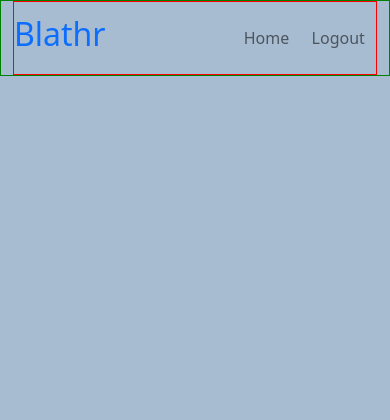
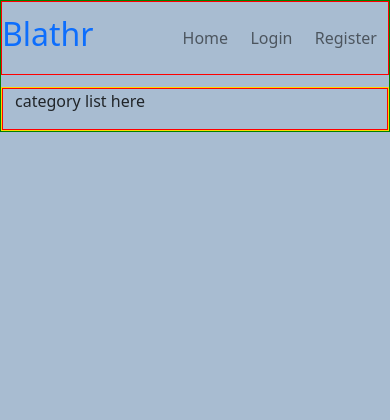
Before and after one commit to Code-Institute-Submissions/SamuelMasters-blathr_DecResub, a Django app: page / in a window 390 px wide. Shown: the top 420 px of the page. Run offline with Django 3.2, Linux system fonts and the light colour scheme; data that the repository does not hold is empty.

Commit message:
Restore working skeletons of div structure for index.html

```diff
--- a/static/css/style.css
+++ b/static/css/style.css
@@ -1,5 +1,7 @@
 body {
     background-color: #A8BCD1;
+    margin: 0;
+    padding: 0;
     border: 1px solid green; /* development only */
 }
 
@@ -33,9 +35,26 @@ footer {
 }
 
 .post-card {
+    margin-bottom: 3%;
     border: 1px solid purple; /* development only */
 }
 
 .post-card-body {
     border: 1px solid cyan; /* development only */
 }
+
+#body-row {
+    margin: 3% 0 0 0;
+    padding: 0;
+    border: 1px solid gold; /* development only */
+}
+
+#category-col {
+    justify-content: left;
+    border: 1px solid red; /* development only */
+}
+
+.container-fluid {
+    padding: 0;
+    justify-content: right;
+}
--- a/templates/base.html
+++ b/templates/base.html
@@ -30,10 +30,10 @@
                 <ul class="navbar-nav">
                     <li class="nav-item"><a href="{% url 'home' %}" class="nav-link">Home</a></li>
                     {% if user.is_authenticated %}
+                    <li class="nav-item"><a href="{% url 'account_logout' %}" class="nav-link">Logout</a></li>
+                    {% else %}
                     <li class="nav-item"><a href="{% url 'account_login' %}" class="nav-link">Login</a></li>
                     <li class="nav-item"><a href="{% url 'account_signup' %}" class="nav-link">Register</a></li>
-                    {% else %}
-                    <li class="nav-item"><a href="{% url 'account_logout' %}" class="nav-link">Logout</a></li>
                     {% endif %}
                 </ul>
             </nav>
--- a/templates/index.html
+++ b/templates/index.html
@@ -2,6 +2,15 @@
 
 {% block content %}
 
+
+<div class="row container-fluid" id="body-row">
+    <div class="col-md-3" id="category-col">
+        <p>category list here</p>
+        {% for category in category_list %}
+        <p>{{ category.name }}</p>
+        {% endfor %}
+    </div>
+</div>
 <div class="row">
     {% for post in post_list %}
     <div class="col-12 col-md-9">
```
